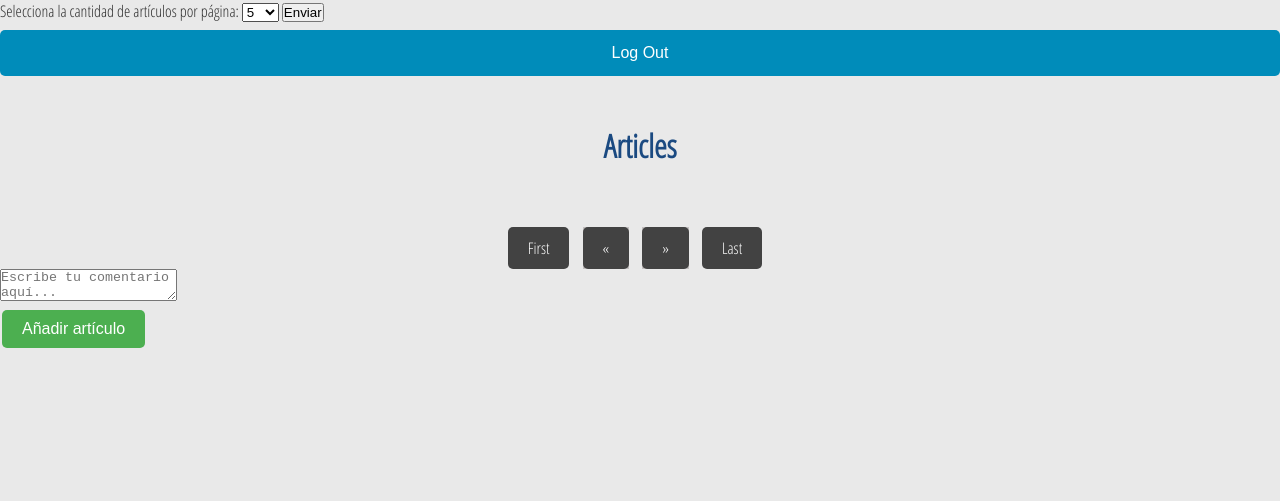
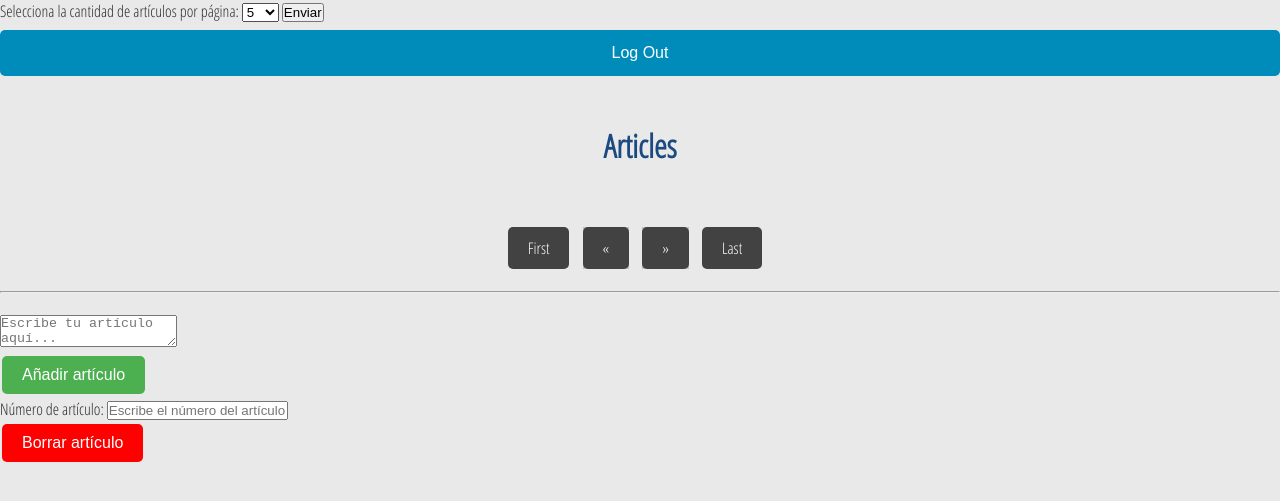
Before and after one commit to AlbertoMorcillo/Practica4, a PHP site: page /controlador/index_usuario_logged.php in a window 1280 px wide. Shown: the top 501 px of the page. Run offline with PHP 8.4, Linux system fonts and the light colour scheme; the visitor is signed in with stand-in values (Sample User, id 1); data that the repository does not hold is empty.

Commit message:
Añadido boton de borrar articulo

```diff
--- a/estilo/Styles.css
+++ b/estilo/Styles.css
@@ -161,7 +161,28 @@ h1 {
     background-color: #006080;
 }
 
+/* Estilos para el botón de borrar artículo */
+.btn-delete-comment.custom {
+    background-color: #ff0000;
+    border: none;
+    color: white;
+    padding: 10px 20px;
+    text-align: center;
+    text-decoration: none;
+    display: inline-block;
+    font-size: 16px;
+    margin: 4px 2px;
+    cursor: pointer;
+    border-radius: 5px;
+}
 
+.btn-delete-comment.custom:hover {
+    background-color: #cc0000;
+}
+
+.btn-delete-comment.custom:active {
+    background-color: #990000;
+}
 
 .green-text {
     color: #008CBA;
--- a/vista/index_view_usuario_logged.php
+++ b/vista/index_view_usuario_logged.php
@@ -69,11 +69,22 @@
         </ul>
     </section>
     <div>
+        <br>
+        <hr>
+        <br>
         <div id="comment-form">
             <form action="" method="POST">
-                <textarea id="comment-textarea" name="comentario" placeholder="Escribe tu comentario aquí..."></textarea>
+                <textarea id="comment-textarea" name="comentario" placeholder="Escribe tu artículo aquí..."></textarea>
                 <br>
                 <button class="btn-add-comment custom" id="btn-add-comment">Añadir artículo</button>
+            </form>
+        </div>
+        <div id="delete-form">
+            <form action="" method="POST">
+                <label for="delete-input">Número de artículo:</label>
+                <input type="text" id="delete-input" name="delete" placeholder="Escribe el número del artículo aquí...">
+                <br>
+                <button class="btn-delete-comment custom" name="delete-article" id="btn-delete-comment">Borrar artículo</button>
             </form>
         </div>
     </div>
@@ -82,6 +93,7 @@
         <div class="error-message">
             <?php echo $errors ?>
         </div>
-        <?php endif; ?>
+    <?php endif; ?>
 </body>
+
 </html>
```
